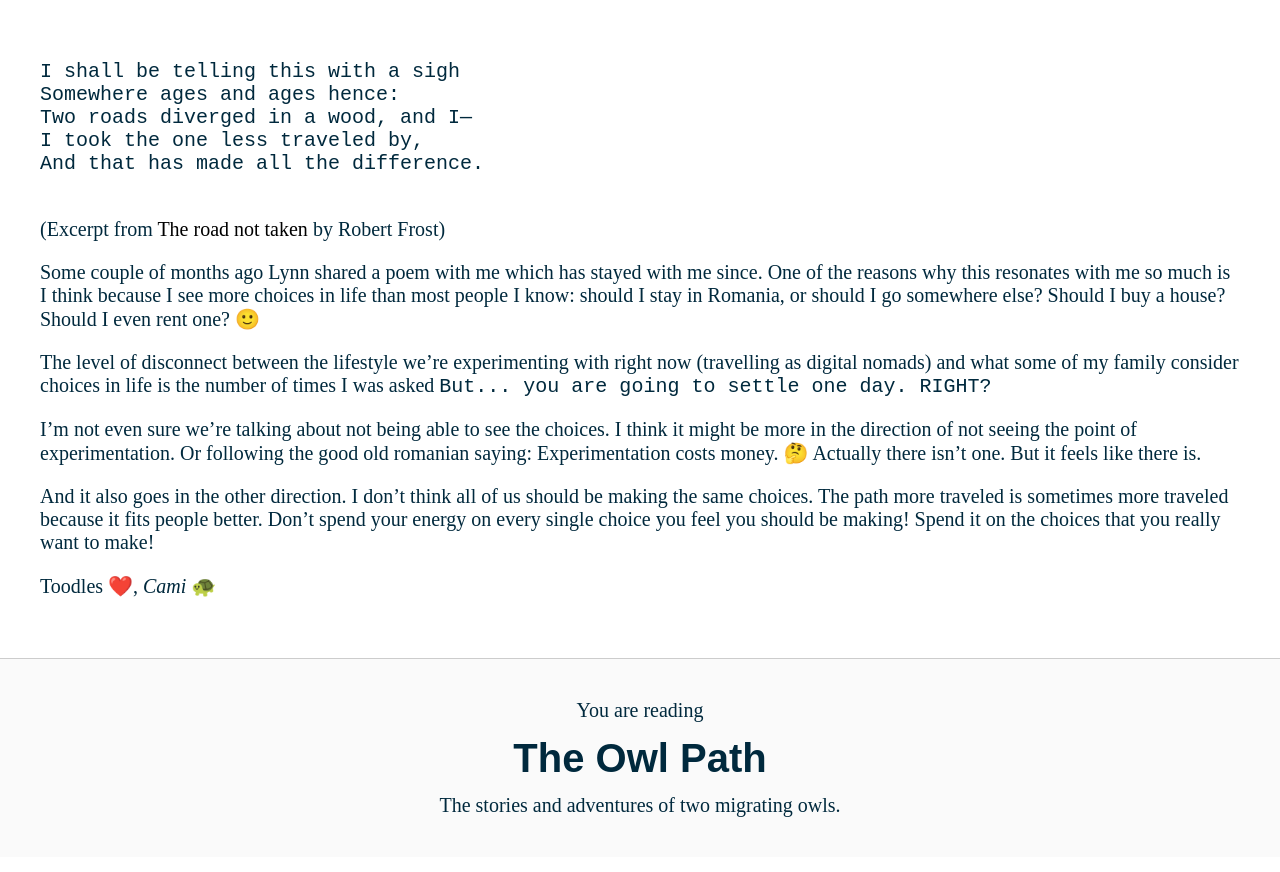
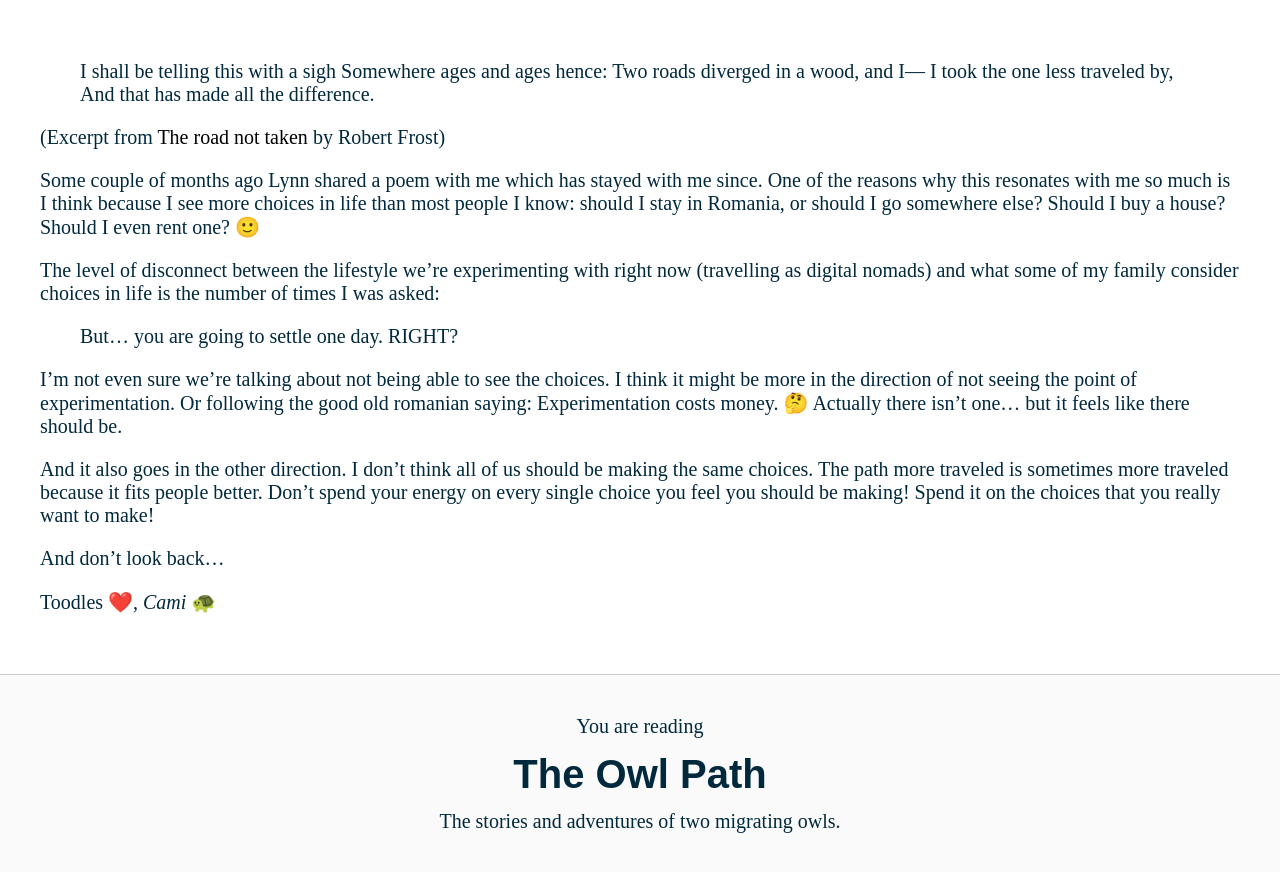
Before and after one commit to aengl/owlpath, a Jekyll site: the page built from _posts/2018-08-26-the-road-not-taken.md, in a window 1280 px wide. Shown: the top 872 px of the page. Built offline with Jekyll 4.4.1, drawn with Linux system fonts in a browser that asks for light colours; some web fonts are replaced; our own code applies the rules of GitHub Pages for plain Markdown files.

Commit message:
Change to quote

````diff
--- a/_posts/2018-08-26-the-road-not-taken.md
+++ b/_posts/2018-08-26-the-road-not-taken.md
@@ -3,22 +3,23 @@ title: Looking forward...
 date: 2018-08-26T12:50:42.150Z
 ---
 
-```
-I shall be telling this with a sigh
-Somewhere ages and ages hence:
-Two roads diverged in a wood, and I—
-I took the one less traveled by,
-And that has made all the difference.
+> I shall be telling this with a sigh
+ Somewhere ages and ages hence:
+ Two roads diverged in a wood, and I—
+ I took the one less traveled by,
+ And that has made all the difference.
 
-```
 (Excerpt from [The road not taken](https://www.poetryfoundation.org/poems/44272/the-road-not-taken) by Robert Frost)
 
 Some couple of months ago Lynn shared a poem with me which has stayed with me since. One of the reasons why this resonates with me so much is I think because I see more choices in life than most people I know: should I stay in Romania, or should I go somewhere else? Should I buy a house? Should I even rent one? 🙂
 
-The level of disconnect between the lifestyle we're experimenting with right now (travelling as digital nomads) and what some of my family consider choices in life is the number of times I was asked `But... you are going to settle one day. RIGHT?`
+The level of disconnect between the lifestyle we're experimenting with right now (travelling as digital nomads) and what some of my family consider choices in life is the number of times I was asked:
+>  But... you are going to settle one day. RIGHT?
 
-I'm not even sure we're talking about not being able to see the choices. I think it might be more in the direction of not seeing the point of experimentation. Or following the good old romanian saying: Experimentation costs money. 🤔 Actually there isn't one. But it feels like there is.
+I'm not even sure we're talking about not being able to see the choices. I think it might be more in the direction of not seeing the point of experimentation. Or following the good old romanian saying: Experimentation costs money. 🤔 Actually there isn't one... but it feels like there should be.
 
 And it also goes in the other direction. I don't think all of us should be making the same choices. The path more traveled is sometimes more traveled because it fits people better. Don't spend your energy on every single choice you feel you should be making! Spend it on the choices that you really want to make!
 
+And don't look back...
+
 Toodles ❤️, _Cami_ 🐢
````
